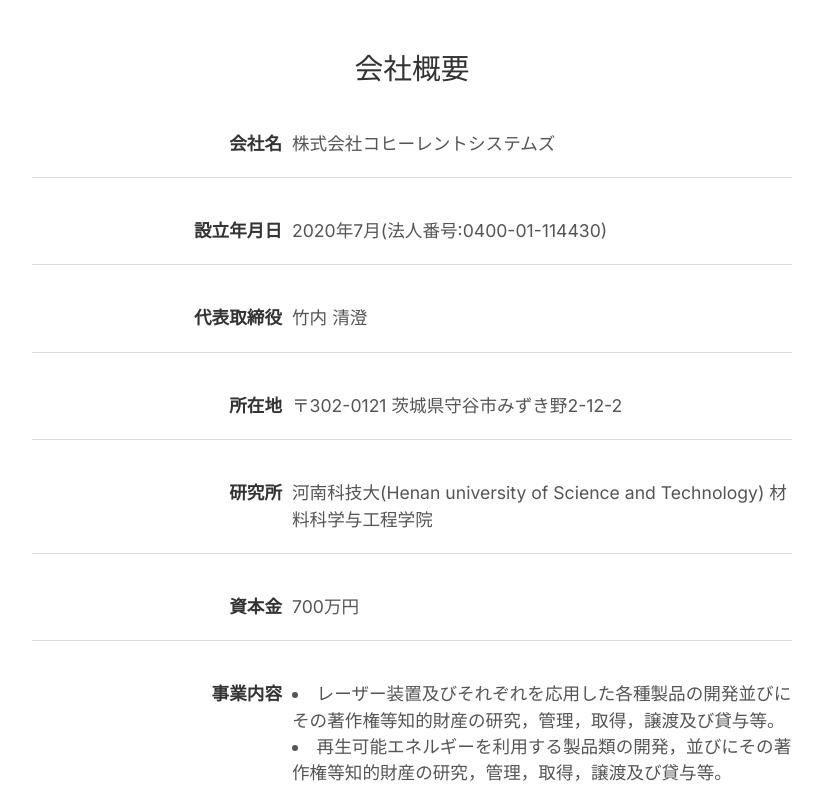
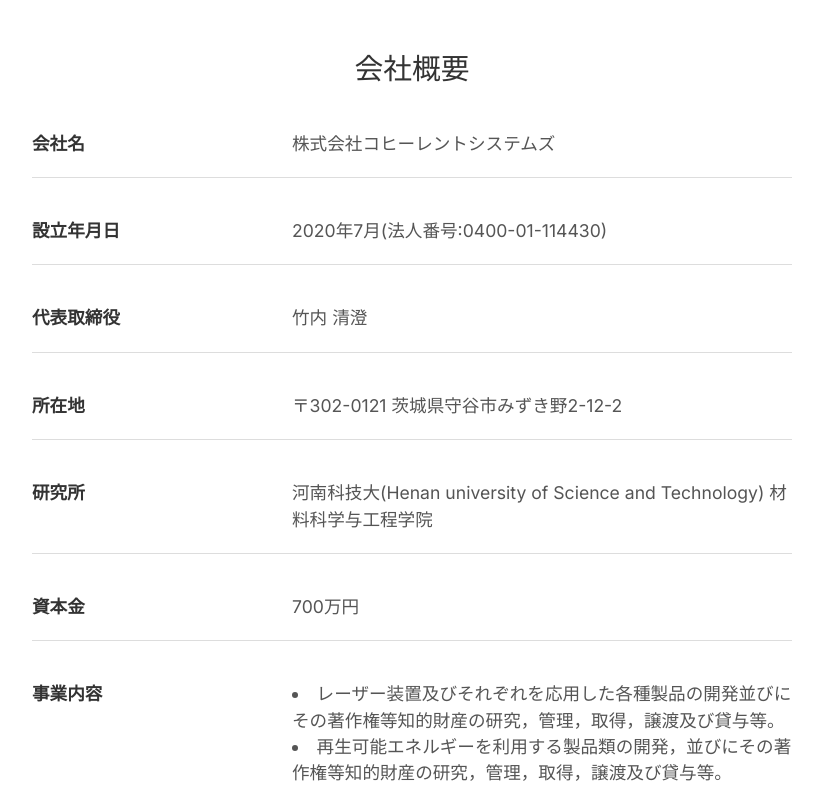
Before and after one commit to yukitchen01/coherent-systems, a Next.js app: page /about in a window 1280 px wide. Shown: the part 960-1760 px from the top of the page, without its empty margins (228-1051 px from the left). Built offline with nearby package versions, Linux system fonts and the light colour scheme; a web font is replaced by a local one.

Commit message:
Update about.module.css
changed title position to left

```diff
--- a/app/about/about.module.css
+++ b/app/about/about.module.css
@@ -76,7 +76,7 @@
 
   .title {
     flex: 1; /* タイトルカラムを細くする */
-    text-align: right; /* タイトルを右寄せ */
+    text-align: left; /* タイトルを右寄せ */
     padding-right: 10px; /* タイトルと内容の間に余白を追加 */
     font-weight: bold;
     font-size: 1.1rem;
```
